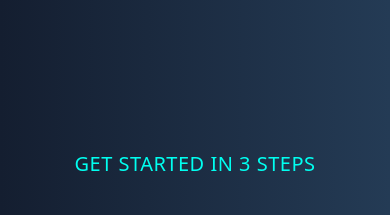
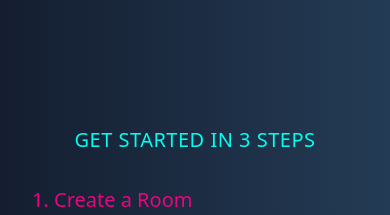
Before and after one commit to naresh-webdev/easycollect, a React (Vite) app: page / in a window 390 px wide. Shown: the part 774-989 px from the top of the page. Built offline with nearby package versions, Linux system fonts and the light colour scheme.

Commit message:
minor change in styling of landing page fixd

```diff
--- a/src/features/landingPage/Title.jsx
+++ b/src/features/landingPage/Title.jsx
@@ -1,6 +1,6 @@
 function Title({ children }) {
   return (
-    <h3 className="mb-6 pt-20 text-center text-xl uppercase tracking-wide text-main_neon sm:pt-28 sm:text-2xl   md:text-3xl md:font-semibold lg:pt-24 lg:text-4xl">
+    <h3 className="mb-6 pt-8 text-center text-xl uppercase tracking-wide text-main_neon min-[250px]:pt-14 min-[400px]:pt-14 sm:pt-28 sm:text-2xl   md:text-3xl md:font-semibold lg:pt-24 lg:text-4xl">
       {children}
     </h3>
   );
```
